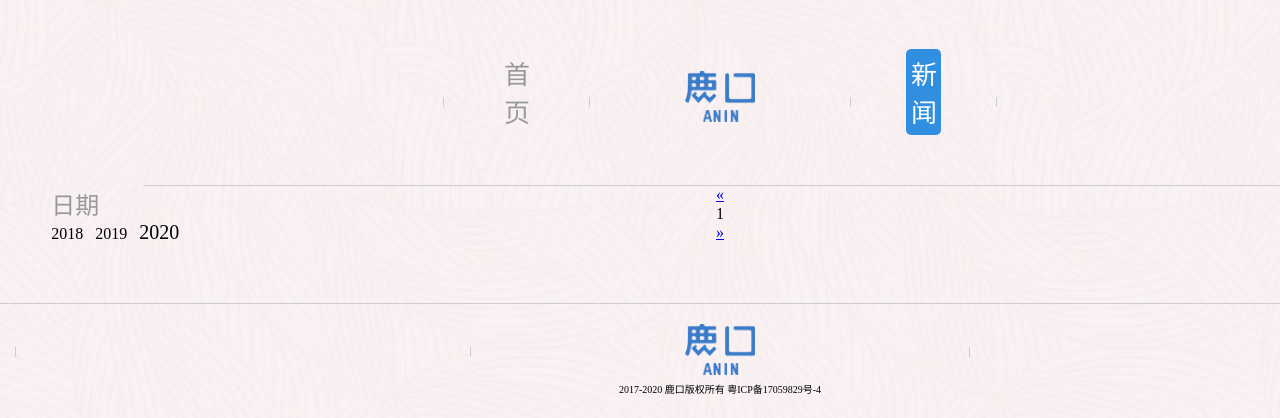
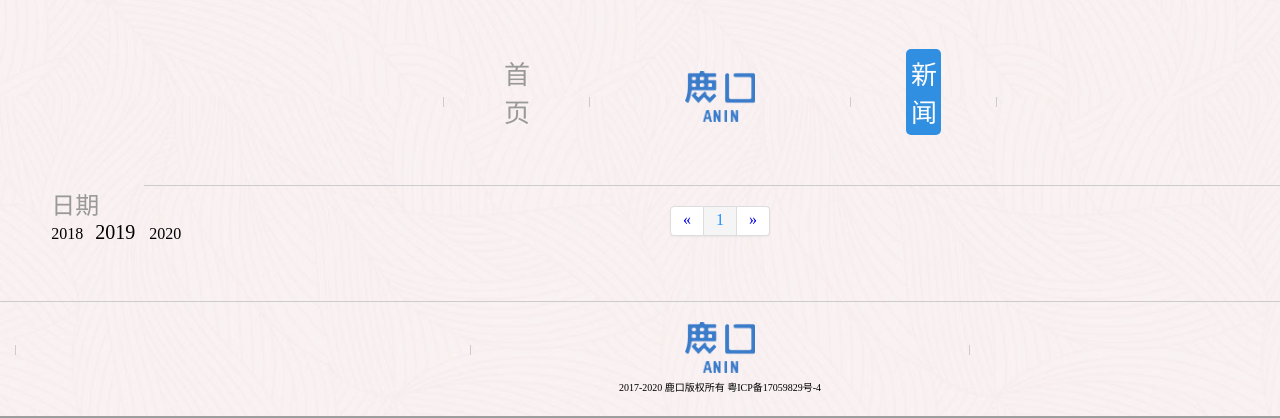
Before and after one commit to MarcWong/lukou, a Django app: page /news/ in a window 1280 px wide; the page is wider, and only the part inside the window is pictured. Shown: the part 501-919 px from the top of that part. Run offline with Django 3.2, Linux system fonts and the light colour scheme; data that the repository does not hold is empty; some web fonts are replaced.

Commit message:
更新url

```diff
--- a/home/views.py
+++ b/home/views.py
@@ -18,7 +18,7 @@ def index(request):
 @csrf_exempt
 def news(request):
 
-    year = request.GET.get('years','2019')
+    year = request.GET.get('year','2019')
 
     news_data = News.objects.filter(time__year=year).all().order_by('-update_time')
     paginator = Paginator(news_data, 2)
--- /dev/null
+++ b/static/css/pagination.css
@@ -0,0 +1,116 @@
+form {
+  margin: 0 0 20px;
+}
+
+.pagination-centered {
+  text-align: center;
+}
+
+.pagination {
+  margin: 20px 0;
+}
+
+.pagination ul {
+  border-radius: 4px;
+
+  box-shadow: 0 1px 2px rgba(0, 0, 0, 0.05);
+
+  display: inline-block;
+
+  margin-bottom: 0;
+
+  margin-left: 0;
+
+}
+
+ul,
+ol {
+
+  margin: 0 0 10px 25px;
+
+  padding: 0;
+
+}
+
+.pagination ul>li {
+
+  display: inline;
+
+}
+
+li {
+
+  line-height: 20px;
+
+}
+
+.pagination ul>li:first-child>a,
+.pagination ul>li:first-child>span {
+
+  border-bottom-left-radius: 4px;
+
+  border-left-width: 1px;
+
+  border-top-left-radius: 4px;
+
+}
+
+.pagination ul>li:last-child>a,
+.pagination ul>li:last-child>span {
+
+  border-bottom-right-radius: 4px;
+
+  border-top-right-radius: 4px;
+
+}
+
+.pagination ul>li>a,
+.pagination ul>li>span {
+
+  -moz-border-bottom-colors: none;
+
+  -moz-border-left-colors: none;
+
+  -moz-border-right-colors: none;
+
+  -moz-border-top-colors: none;
+
+  background-color: #fff;
+
+  border-color: #ddd;
+
+  border-image: none;
+
+  border-style: solid;
+
+  border-width: 1px 1px 1px 0;
+
+  float: left;
+
+  line-height: 20px;
+
+  padding: 4px 12px;
+
+  text-decoration: none;
+
+  cursor: pointer;
+
+}
+
+.pagination ul>.active>a,
+.pagination ul>.active>span {
+
+  color: dodgerblue;
+
+  cursor: default;
+
+}
+
+.pagination ul>li>a:hover,
+.pagination ul>li>a:focus,
+.pagination ul>.active>a,
+.pagination ul>.active>span {
+
+  background-color: #f5f5f5;
+
+}
--- a/templates/base.html
+++ b/templates/base.html
@@ -7,23 +7,11 @@
   <meta name="keywords" content="{% if keyword%}{{ keyword }}{% else %}鹿口、鹿口避孕套、鹿口安全套、鹿口润滑液{% endif %}">
   <meta name="description" content="{% if description%}{{ description }}{% else %}专为女性设计的安全套品牌，主要有鹿口避孕套（安全套）、鹿口润滑液等。{% endif %}">
   <title>{% if title%}{{ title }}{% else %}鹿口,保护女性健康安全的避孕套、润滑液品牌 - 鹿口官网{% endif %}</title>
+  <link rel="stylesheet" href="/static/css/pagination.css">
 </head>
 <body>
 <div class="bg_img" style="background:#191919;opacity:0.8;display:none;position:fixed;width:100%;height:100%;"></div>
 <img class="img" src="/static/img/bdbk.png" style="display:none;position:absolute;top:10%;left:0;width:90%;margin-left: 5%;z-index: 3"/>
-
-<div style="margin: 0 auto;">
-  <div class="people" style="position: absolute;z-index: 2;margin-left: 15px;">
-    <img src="/static/img/toppeople.png" style="margin-top: -130%;margin-left: 75%;">
-    <div style="width: 2px;height: 300px;background-color:white;position: absolute;margin-left: 120%;margin-top: 64%"></div>
-  </div>
-  <div class="wenzi" style="position: absolute;z-index: 2;left: 990px;">
-    <img src="/static/img/wenzi.png" style="transform:scale(0.7)">
-  </div>
-  <div class="top" style="border-radius: 0 0 50% 50% / 0 0 50px 50px;">
-    <img src="/static/img/DSC06650.jpg">
-  </div>
-</div>
 
 {% block content %}{% endblock %}
 
--- a/templates/news.html
+++ b/templates/news.html
@@ -1,5 +1,18 @@
 {% extends 'base.html' %}
 {% block content %}
+<div style="margin: 0 auto;">
+  <div class="people" style="position: absolute;z-index: 2;margin-left: 15px;">
+    <img src="/static/img/toppeople.png" style="margin-top: -130%;margin-left: 75%;">
+    <div style="width: 2px;height: 300px;background-color:white;position: absolute;margin-left: 120%;margin-top: 64%"></div>
+  </div>
+  <div class="wenzi" style="position: absolute;z-index: 2;left: 990px;">
+    <img src="/static/img/wenzi.png" style="transform:scale(0.7)">
+  </div>
+  <div class="top" style="border-radius: 0 0 50% 50% / 0 0 50px 50px;">
+    <img src="/static/img/DSC06650.jpg">
+  </div>
+</div>
+
 <div style="margin:10px auto;font-size: 26px;display: table;">
   <div class="line"></div>
   <div style="display:inline-block;width: 35px;padding: 40px;"><div class="none" onclick="nav('/')"><span>首页</span></div></div>
@@ -15,18 +28,18 @@
   <div class="cardData" style="position: absolute;left: 4%;">
     <div style="font-size: 24px;color: #999999">日期</div>
     <div class="dataTime">
-      {% if request.GET.years == '2018' %}
+      {% if request.GET.year == '2018' %}
       <span class="dataSe" onclick="selectData(this,2018)">2018&nbsp;&nbsp;</span>
       <span class="dataNo" onclick="selectData(this,2019)">2019&nbsp;&nbsp;</span>
       <span class="dataNo" onclick="selectData(this,2020)">2020</span>
-      {% elif request.GET.years == '2019' %}
+      {% elif request.GET.year == '2020'%}
+      <span class="dataNo" onclick="selectData(this,2018)">2018&nbsp;&nbsp;</span>
+      <span class="dataNo" onclick="selectData(this,2019)">2019&nbsp;&nbsp;</span>
+      <span class="dataSe" onclick="selectData(this,2020)">2020</span>
+      {% else %}
       <span class="dataNo" onclick="selectData(this,2018)">2018&nbsp;&nbsp;</span>
       <span class="dataSe" onclick="selectData(this,2019)">2019&nbsp;&nbsp;</span>
       <span class="dataNo" onclick="selectData(this,2020)">2020</span>
-      {% else %}
-      <span class="dataNo" onclick="selectData(this,2018)">2018&nbsp;&nbsp;</span>
-      <span class="dataNo" onclick="selectData(this,2019)">2019&nbsp;&nbsp;</span>
-      <span class="dataSe" onclick="selectData(this,2020)">2020</span>
       {% endif %}
     </div>
   </div>
@@ -51,8 +64,8 @@
 {#    <div class="page" id="Page" style="justify-content: center;align-items: center;display: flex;"></div>#}
 {#  </div>#}
 {#  <div class="bottom_line" style="width: 80%;height: 1px;background-color: #cccccc;margin-left: 10%;margin-top: 20px;"></div>#}
-<div class="paginator" style=" text-align: center;">
-    <ul class="pagination">
+<div class="paginator pagination" style=" text-align: center;">
+    <ul>
         <li>
             {# 上一页 #}
             <a href="#">&laquo;</a>
@@ -65,7 +78,7 @@
                 {% if page_num == '...' %}
                     <li><span>{{ page_num }}</span></li>
                 {% else %}
-                    <li><a href="{% url 'news' %}?page={{ page_num }}&year=2019">{{ page_num }}</a></li>
+                    <li><a href="{% url 'news' %}?page={{ page_num }}&year={{request.GET.year}}">{{ page_num }}</a></li>
                 {% endif %}
 
             {% endif %}
```
Also changed, not shown: templates/main.html (+14 -1 lines). Lines whose indentation alone changed are shown as unchanged.
